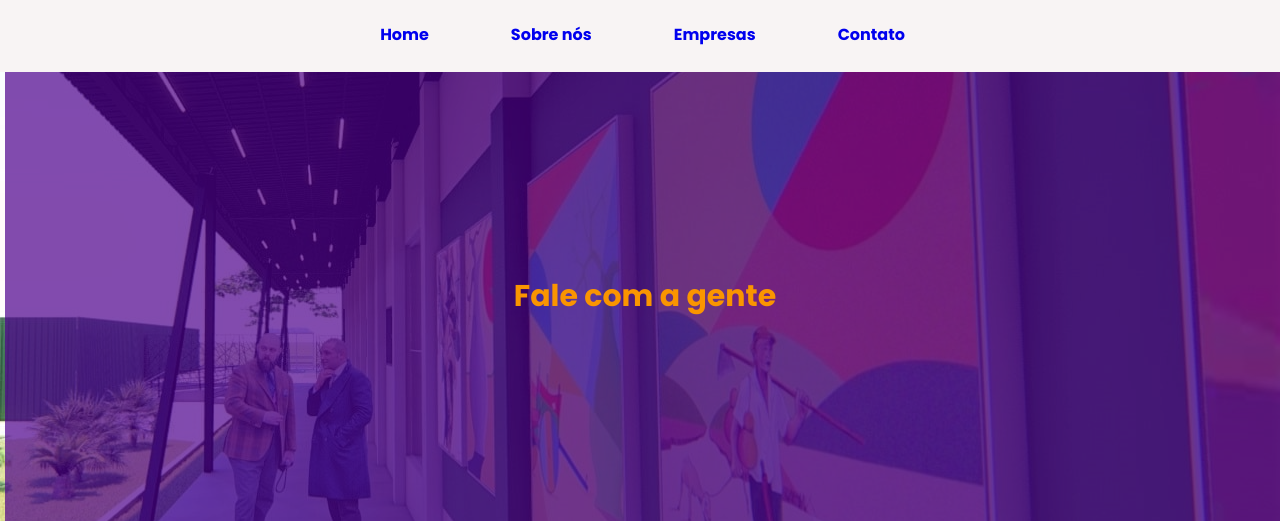
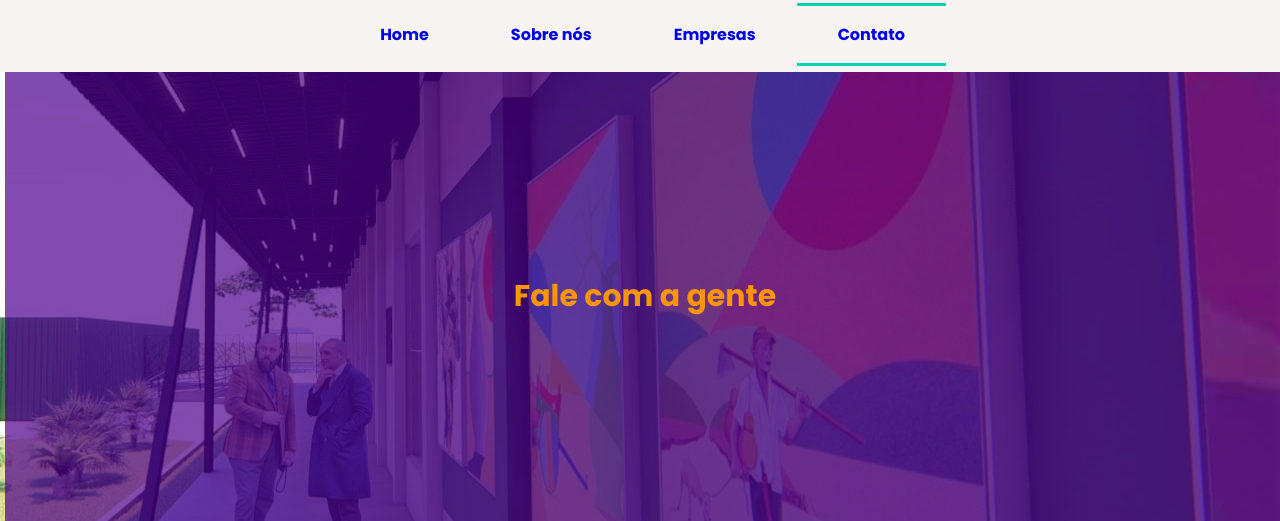
Before and after one commit to mugiwarajeff/Django-cloneHubSudoeste, a Django app: page /contato/ in a window 1280 px wide. Shown: the part 192-713 px from the top of the page. Run offline with Django 4.2, Linux system fonts and the light colour scheme.

Commit message:
entregando finalização de funcionalidade que referencia link da url

```diff
--- a/business/templates/business/index.html
+++ b/business/templates/business/index.html
@@ -2,7 +2,7 @@
 {% load static%}
 
 {% block link_de_css%}
-    <link href="{% static 'home/css/business.css'%}" rel="stylesheet">
+    <link href="{% static 'business/css/business.css'%}" rel="stylesheet">
 {%endblock%}
 
 {% block conteudo_body%}
--- a/contact/templates/contact/index.html
+++ b/contact/templates/contact/index.html
@@ -3,7 +3,7 @@
 {% load static %}
 
 {% block link_de_css%}
-    <link href="{% static 'home/css/contact.css'%}" rel="stylesheet">
+    <link href="{% static 'contact/css/contact.css'%}" rel="stylesheet">
 {% endblock %}
 
 {% block conteudo_body%}
--- a/sobre/templates/sobre/index.html
+++ b/sobre/templates/sobre/index.html
@@ -1,7 +1,7 @@
 {% extends 'base.html'%}
 {% load static%}
 {% block link_de_css %}
-    <link href="{% static 'home/css/about.css' %}" rel="stylesheet">
+    <link href="{% static 'sobre/css/about.css' %}" rel="stylesheet">
 {% endblock %}
 {%block conteudo_body%}
     <div class="about-us-container">
--- a/static/home/css/business.css
+++ b/static/business/css/business.css
@@ -1,5 +1,5 @@
 .overlay {
-    background-image: url(../pictures/Startup-fundo-scaled.jpg);
+    background-image: url(../../home/pictures/Startup-fundo-scaled.jpg);
     background-size: cover;
 }
 .main-container {
--- a/static/home/css/contact.css
+++ b/static/contact/css/contact.css
@@ -1,5 +1,5 @@
 .contact-overlay {
-    background-image: url(../pictures/RENDER-EXTERNO_Photo-3.jpg);
+    background-image: url({../../../../home/pictures/RENDER-EXTERNO_Photo-3.jpg);
     background-position: right;
 }
 
--- a/static/home/css/headerBase.css
+++ b/static/home/css/headerBase.css
@@ -1,3 +1,8 @@
 .menu-item a {
     text-decoration: none;
 }
+
+.header-menu li.selected {
+    border-top: solid 3px #02d1ae;
+    border-bottom: solid 3px #02d1ae;
+}
--- /dev/null
+++ b/static/home/scripts/activate.js
@@ -0,0 +1,5 @@
+
+const urlAtual = document.location.href.split("/")[3] || "home";
+console.log(urlAtual);
+
+document.querySelector(`.header-menu li[id=${urlAtual}]`).classList.add("selected")
--- a/templates/base.html
+++ b/templates/base.html
@@ -8,7 +8,7 @@
     <meta name="viewport" content="width=device-width, initial-scale=1.0">
     <title>Document</title>
     <link href="{% static 'home/css/stylesheet.css'%}" rel="stylesheet">
-    <link rel="stylesheet" href="{% static 'home/css/dinamic-style.css'%}">
+    <link href="{% static 'home/css/dinamic-style.css'%}"rel="stylesheet" >
     <link href="{% static 'home/css/headerBase.css'%}" rel="stylesheet">
 
     <!-- linkando stylesheet especifico para cada pagina-->
@@ -33,10 +33,10 @@
     </header>
     <div class="header-menu-container">
         <ul class="header-menu">
-            <li class="menu-item"><a class="text-link" href="/">Home</a></li>
-            <li class="menu-item"><a href="/sobre">Sobre nós</a></li>
-            <li class="menu-item"><a href="/empresas">Empresas</a></li>
-            <li class="menu-item"><a href="/contato">Contato</a></li>
+            <li id="home" class="menu-item"><a class="text-link" href="/">Home</a></li>
+            <li id="sobre" class="menu-item"><a href="/sobre">Sobre nós</a></li>
+            <li id= "empresas" class="menu-item"><a href="/empresas">Empresas</a></li>
+            <li id="contato" class="menu-item"><a href="/contato">Contato</a></li>
             <!--<li class="menu-item">Empresas Selecionadas - Programa de Transformação Digital</li>-->
         </ul>
     </div>
@@ -56,4 +56,6 @@
 
 <script type="module" src="https://unpkg.com/ionicons@5.5.2/dist/ionicons/ionicons.esm.js"></script>
 <script nomodule src="https://unpkg.com/ionicons@5.5.2/dist/ionicons/ionicons.js"></script>
+<script src="{% static 'home/scripts/activate.js'%}"></script>
+</body>
 </html>
```
Also changed, not shown: static/sobre/css/about.css (renamed from static/home/css/about.css).
